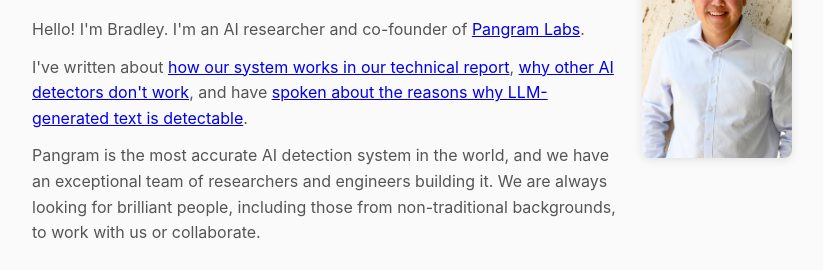
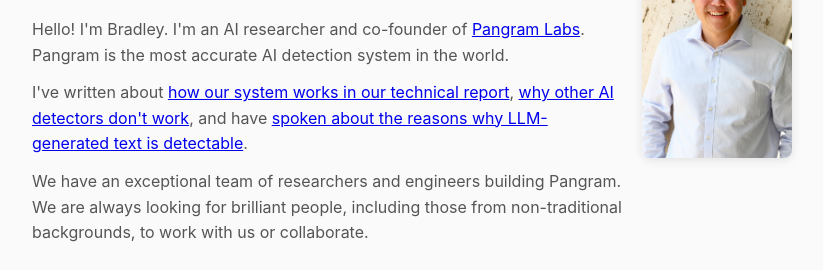
Before and after one commit to bemi127/bemi127.github.io, a plain HTML site: page index.html in a window 1280 px wide. Shown: the part 107-377 px from the top of the page, without its empty margins (228-1051 px from the left). Drawn offline with Linux system fonts and the light colour scheme.

Commit message:
change bio

```diff
--- a/index.html
+++ b/index.html
@@ -10,9 +10,9 @@
     <div class="header-content">
       <div>
         <h1>Bradley Emi</h1>
-        <p>Hello! I'm Bradley. I'm an AI researcher and co-founder of <a href="https://pangram.com">Pangram Labs</a>.</p>
+        <p>Hello! I'm Bradley. I'm an AI researcher and co-founder of <a href="https://pangram.com">Pangram Labs</a>. Pangram is the most accurate AI detection system in the world.</p>
         <p>I've written about <a href="https://arxiv.org/abs/2402.14873">how our system works in our technical report</a>, <a href="https://www.pangram.com/blog/why-perplexity-and-burstiness-fail-to-detect-ai">why other AI detectors don't work</a>, and have <a href="https://www.youtube.com/watch?v=L7GNSPy-RPg">spoken about the reasons why LLM-generated text is detectable</a>.</p>
-        <p>Pangram is the most accurate AI detection system in the world, and we have an exceptional team of researchers and engineers building it. We are always looking for brilliant people, including those from non-traditional backgrounds, to work with us or collaborate.</p>
+        <p>We have an exceptional team of researchers and engineers building Pangram. We are always looking for brilliant people, including those from non-traditional backgrounds, to work with us or collaborate.</p>
         <div class="email-dropdown">
           <button class="email-btn" onclick="toggleEmail()">Email me</button>
           <div class="email-content" id="emailContent">
```
